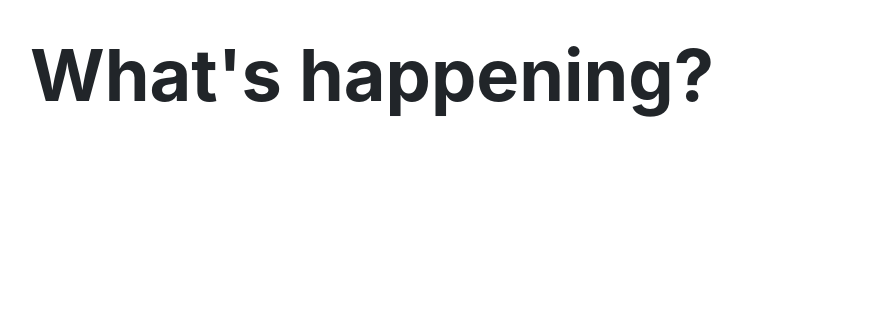
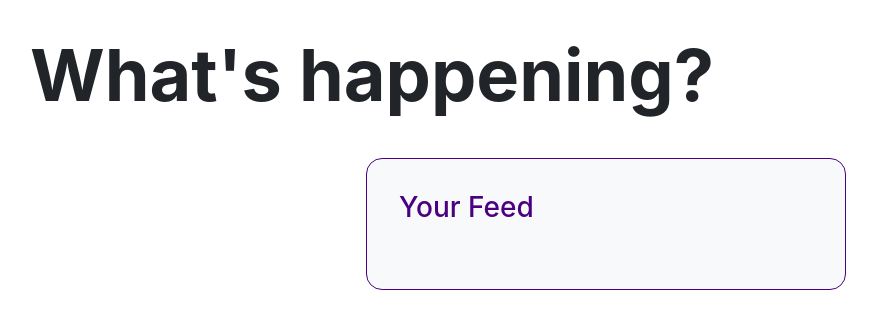
Before and after one commit to ahmedksultan/inpeach, a Flask app: page /feed in a window 1280 px wide. Shown: the part 80-409 px from the top of the page, without its empty margins (34-911 px from the left). Run offline with Flask 2, Linux system fonts and the light colour scheme; a user stored in the database is signed in; some libraries are stand-ins or nearby versions.

Commit message:
working on the feed page

```diff
--- a/templates/feed.html
+++ b/templates/feed.html
@@ -4,7 +4,26 @@
 <div class="content">
      <h1 class="display-3" style="font-weight: 700; padding-left: 5vw; padding-top: 5vh;">What's happening?</h1>
 </div>
+
+
+<div class="row" style="margin-left: 5vw; margin-right: 5vw; margin-top: 5vh;">
+    <!-- weather panel -->
+    <div class="container col-md-5 bg-light border border-primary" style="padding: 2em; border-radius: 1em;">
+
+        <h3>Your Feed</h3>
+
+        <p class="m-0">
+
+
+        <br>
+
+
+    </div>
+</div>
+
 {% endblock %}
+
+
 
 {% block footer %}
 {% endblock %}
```
Also changed, not shown: site.db.
